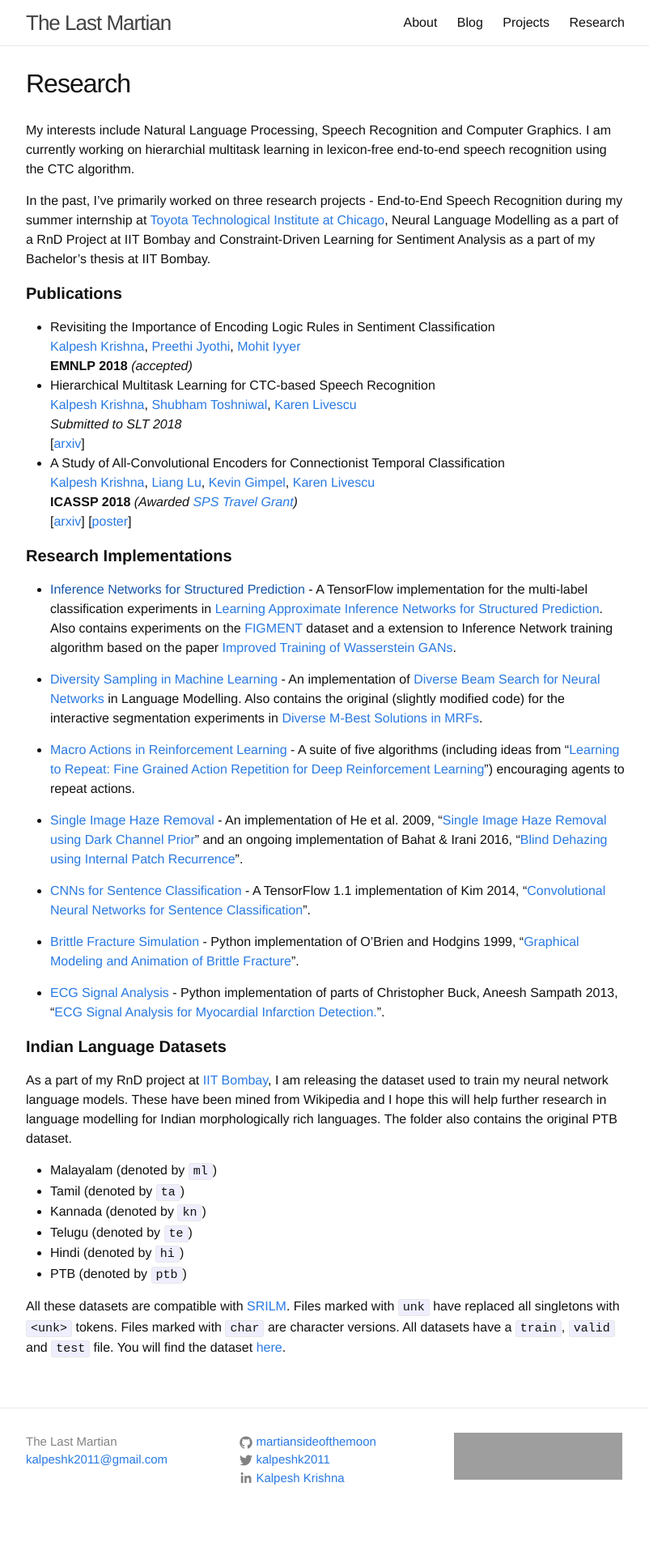
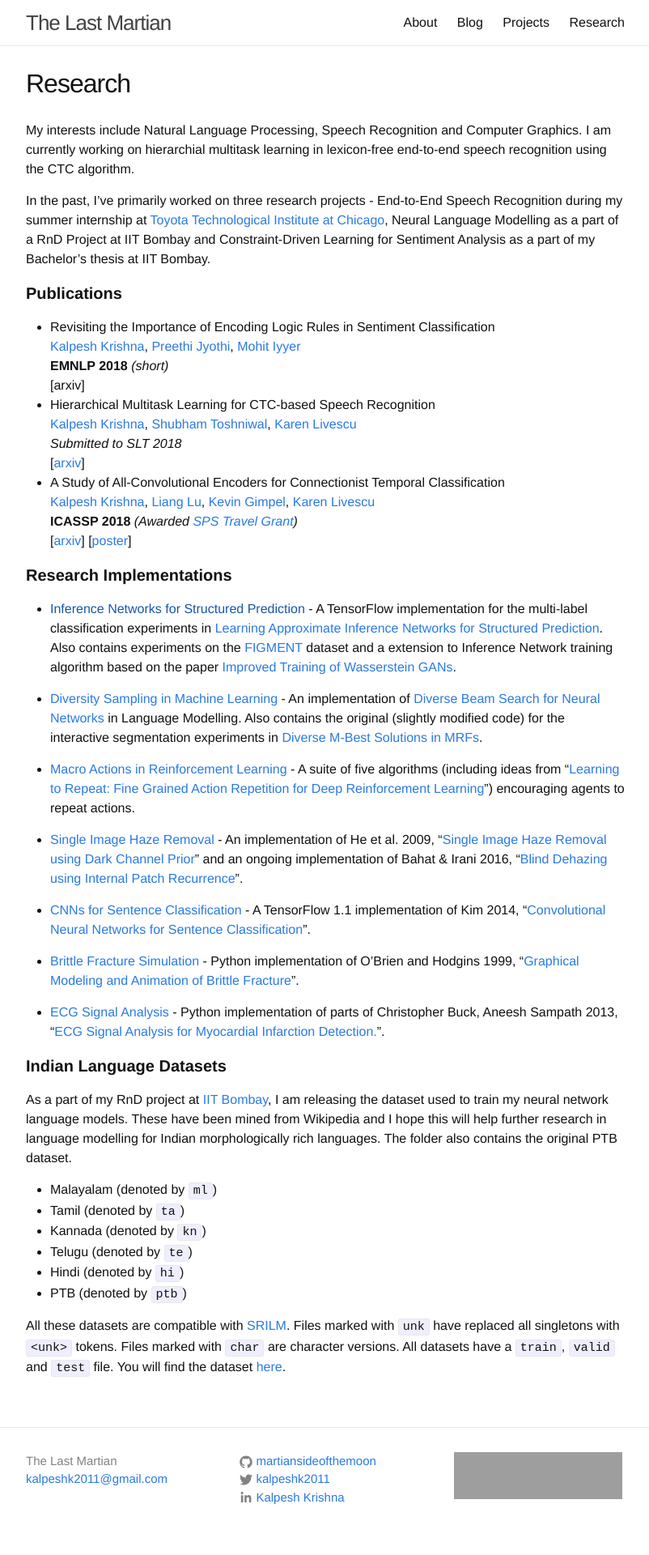
Before and after one commit to martiansideofthemoon/martiansideofthemoon.github.io, a Jekyll site: the page built from _pages/research.md, in a window 1280 px wide. Shown: the whole page at 81% size, without its empty margins (238-1040 px from the left). Built offline with Jekyll 4.4.1, drawn with Linux system fonts in a browser that asks for light colours; comment, search, counter and statistics services are not loaded; before the commit the page ends 1896 px from its top, so only the background shows below that; grey boxes are pictures that could not be loaded.

Commit message:
Updating EMNLP entry

```diff
--- a/_pages/research.md
+++ b/_pages/research.md
@@ -11,7 +11,8 @@ In the past, I've primarily worked on three research projects - End-to-End Speec
 
 * Revisiting the Importance of Encoding Logic Rules in Sentiment Classification
 [Kalpesh Krishna](http://martiansideofthemoon.github.io/), [Preethi Jyothi](https://www.cse.iitb.ac.in/~pjyothi/), [Mohit Iyyer](https://people.cs.umass.edu/~miyyer/)
-**EMNLP 2018** *(accepted)*
+**EMNLP 2018** *(short)*
+\[arxiv\]
 * Hierarchical Multitask Learning for CTC-based Speech Recognition
 [Kalpesh Krishna](http://martiansideofthemoon.github.io/), [Shubham Toshniwal](http://ttic.uchicago.edu/~shtoshni/), [Karen Livescu](http://ttic.uchicago.edu/~klivescu/)
 *Submitted to SLT 2018*
```
